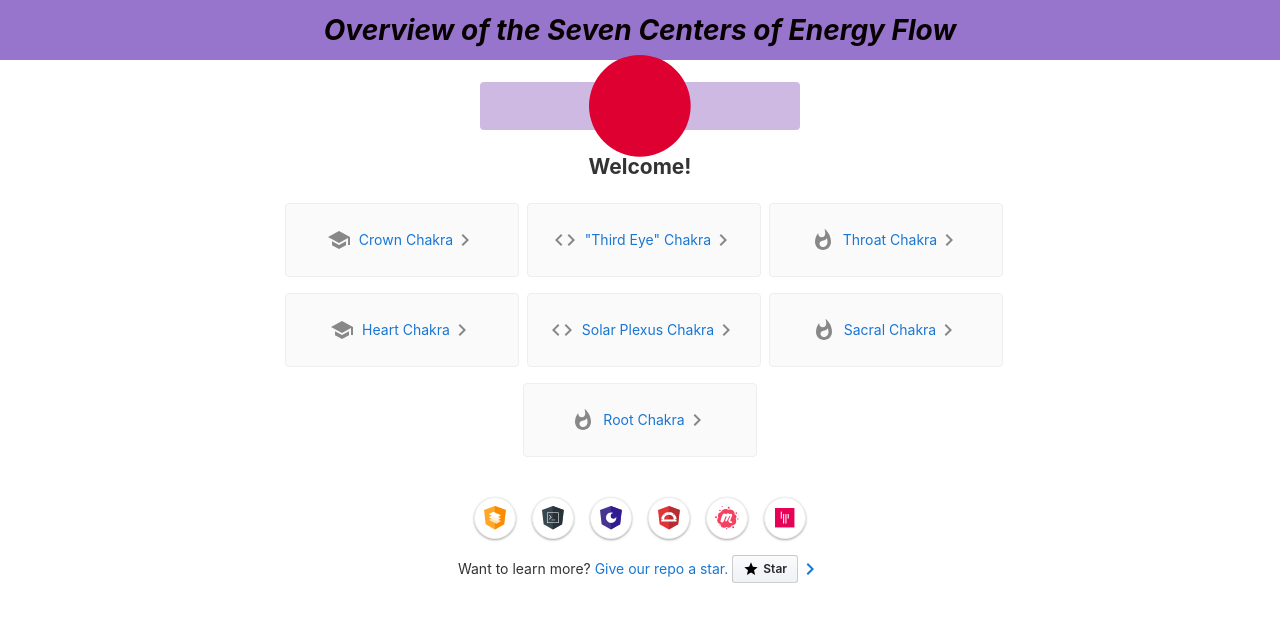
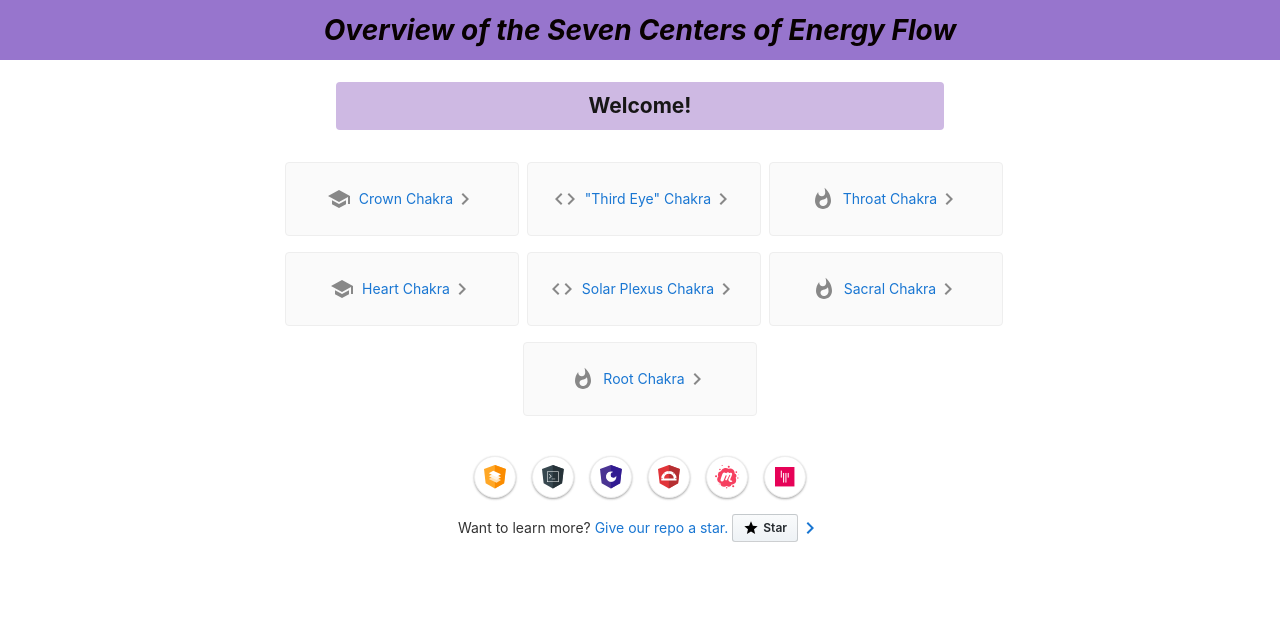
Before and after one commit to ty-vin/Capstone2, an Angular app: page / in a window 1280 px wide. Shown: the top 622 px of the page. Built offline with nearby package versions, Linux system fonts and the light colour scheme.

Commit message:
additional changes to landing page

```diff
--- a/src/app/app.component.html
+++ b/src/app/app.component.html
@@ -113,7 +113,7 @@
 
 
   .spacer {
-    flex: .5;
+    flex: .5; /* adds space on tool bar and between other elements*/
   }
 
   .toolbar {  /* top purple toolbar */
@@ -165,6 +165,9 @@
     margin-right: 8px;
   }
 
+
+  /* chakra cards */
+
   .card svg.material-icons path {
     fill: #888;
   }
@@ -185,7 +188,7 @@
     margin: 0 8px 16px;
     padding: 16px;
     display: flex;
-    flex-direction: row;
+    flex-direction: row;  /* orginal: row; */
     justify-content: center;
     align-items: center;
     transition: all 0.2s ease-in-out;
@@ -214,13 +217,14 @@
     fill: rgb(105, 103, 103);
   }
 
+  /* smaller header */
   .card.highlight-card {
     background-color: #ceb9e3;
     color: rgb(23, 22, 22);
     font-weight: 600;
     border: none;
     width: auto;
-    min-width: 30%;
+    min-width: 60%;  /* original: 30% */
     position: relative;
   }
 
@@ -257,6 +261,7 @@
     color: #125699;
   }
 
+  /*
   .terminal {
     position: relative;
     width: 80%;
@@ -267,6 +272,7 @@
     overflow: hidden;
     background-color: rgb(15, 15, 16);
   }
+
 
   .terminal::before {
     content: "\2022 \2022 \2022";
@@ -289,6 +295,10 @@
     padding: 0 1rem 1rem;
     margin: 0;
   }
+
+*/
+
+
 
 /* circles at the bottom of the page */
 
@@ -394,10 +404,18 @@
 */
 
 
+body {
+  background-image:'Chakra map.jpeg';
+  background-repeat: no-repeat;
+  background-attachment: fixed;
+  background-size: cover;
+}
+
 </style>
 
 
 <!-- Top Toolbar -->
+
 <div class="toolbar" role="banner">
 
  <!-- angular image tag
@@ -433,23 +451,29 @@
 
 <div class="content" role="main">
 
+
   <!-- Highlight Card -->
 
   <div class="card highlight-card card-small">
-
+    <h2>Welcome!</h2>
+   <!--
     <svg id="rocket" alt="Rocket Ship" xmlns="http://www.w3.org/2000/svg" width="101.678" height="101.678" viewBox="0 0 101.678 101.678">
       <g id="Group_83" data-name="Group 83" transform="translate(-141 -696)">
-        <circle id="Ellipse_8" data-name="Ellipse 8" cx="50.839" cy="50.839" r="50.839" transform="translate(141 696)" fill="#dd0031"/>
-      <!--   <g id="Group_47" data-name="Group 47" transform="translate(165.185 720.185)">
+
+        <circle id="Ellipse_8" data-name="Ellipse 8" cx="30.839" cy="30.839" r="30.839" transform="translate(141 696)" fill="#dd0031"/>
+         <! -- originally: cx="60.839" cy="60.839" r="60.839" -->
+
+       <!--   <g id="Group_47" data-name="Group 47" transform="translate(165.185 720.185)">
           <path id="Path_33" data-name="Path 33" d="M3.4,42.615a3.084,3.084,0,0,0,3.553,3.553,21.419,21.419,0,0,0,12.215-6.107L9.511,30.4A21.419,21.419,0,0,0,3.4,42.615Z" transform="translate(0.371 3.363)" fill="#fff"/>
           <path id="Path_34" data-name="Path 34" d="M53.3,3.221A3.09,3.09,0,0,0,50.081,0,48.227,48.227,0,0,0,18.322,13.437c-6-1.666-14.991-1.221-18.322,7.218A33.892,33.892,0,0,1,9.439,25.1l-.333.666a3.013,3.013,0,0,0,.555,3.553L23.985,43.641a2.9,2.9,0,0,0,3.553.555l.666-.333A33.892,33.892,0,0,1,32.647,53.3c8.55-3.664,8.884-12.326,7.218-18.322A48.227,48.227,0,0,0,53.3,3.221ZM34.424,9.772a6.439,6.439,0,1,1,9.106,9.106,6.368,6.368,0,0,1-9.106,0A6.467,6.467,0,0,1,34.424,9.772Z" transform="translate(0 0.005)" fill="#fff"/>
-        </g> -->
+        </g>
+
       </g>
      </svg>
 
-   <!--  <span>{{ title }} app is running!</span> -->
+   <span>{{ title }} app is running!</span>
 
-   <!-- <svg id="rocket-smoke" alt="Rocket Ship Smoke" xmlns="http://www.w3.org/2000/svg" width="516.119" height="1083.632" viewBox="0 0 516.119 1083.632">
+   <svg id="rocket-smoke" alt="Rocket Ship Smoke" xmlns="http://www.w3.org/2000/svg" width="516.119" height="1083.632" viewBox="0 0 516.119 1083.632">
       <path id="Path_40" data-name="Path 40" d="M644.6,141S143.02,215.537,147.049,870.207s342.774,201.755,342.774,201.755S404.659,847.213,388.815,762.2c-27.116-145.51-11.551-384.124,271.9-609.1C671.15,139.365,644.6,141,644.6,141Z" transform="translate(-147.025 -140.939)" fill="#f5f5f5"/>
     </svg> -->
 
@@ -458,7 +482,7 @@
 
 
   <!-- Resources -->
-  <h2>Welcome!</h2>
+
   <!-- <p>Overview of the Seven Centers of Energy Flow</p> -->
 
   <div class="card-container">
```
